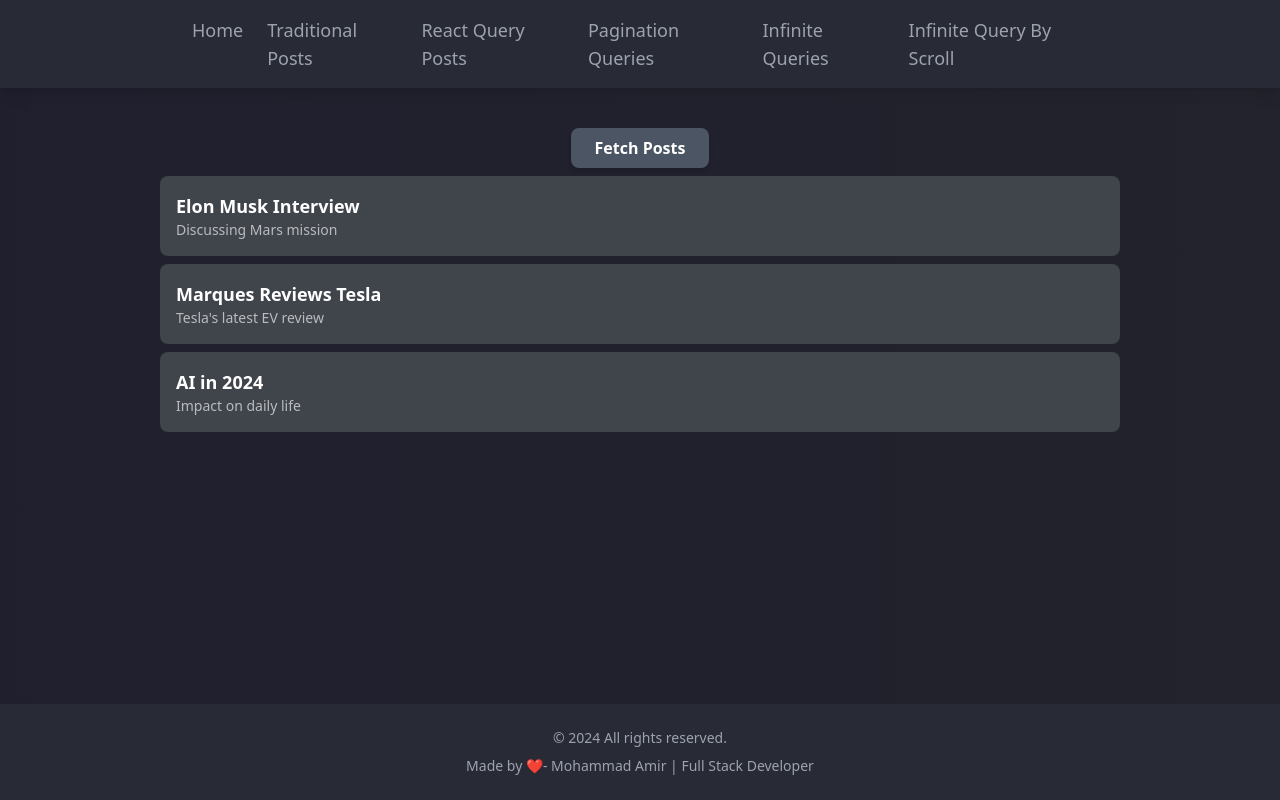
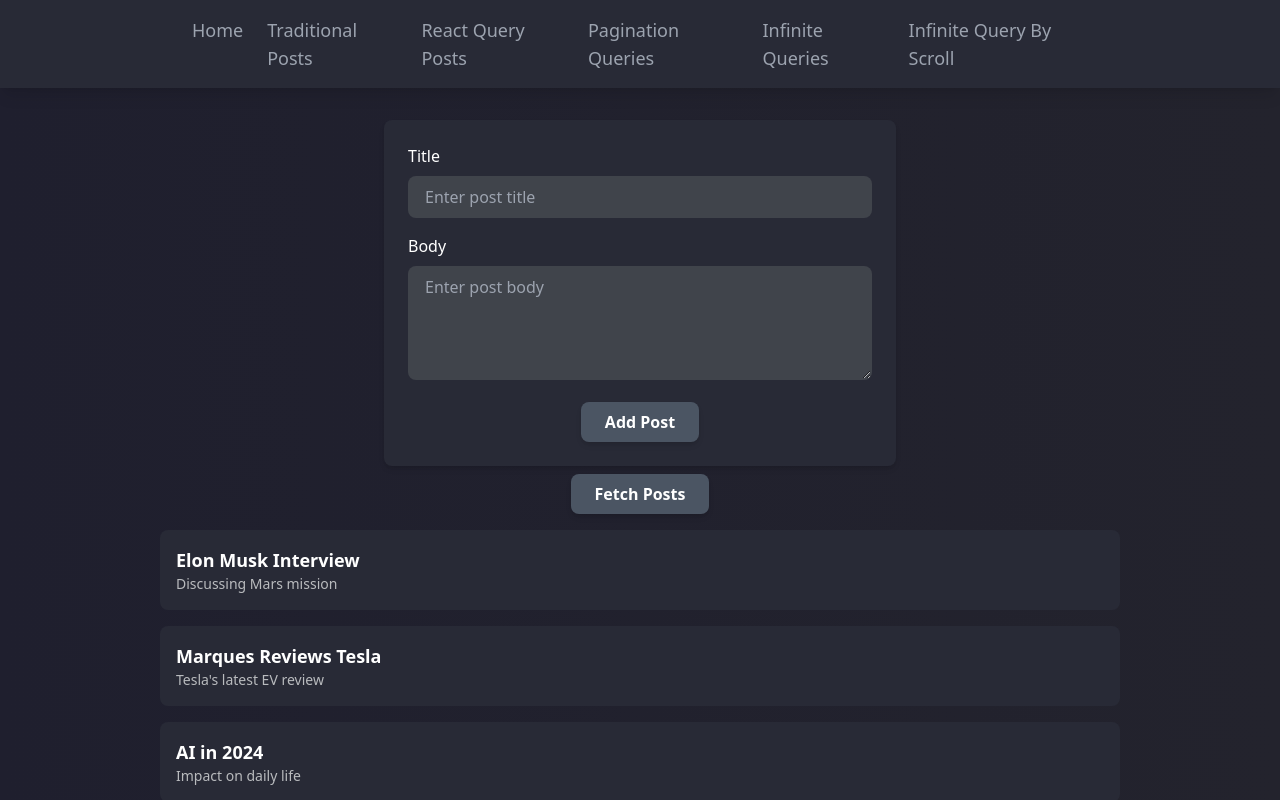
Before and after one commit to amirsep/react-query, a React (Create React App) app: page /rq-posts in a window 1280 px wide. Both pictures are taken after a click on the button "Fetch Posts". Shown: the top 800 px of the page. Built offline with nearby package versions, Linux system fonts and the light colour scheme; data requests are answered from the project's data file.

Commit message:
ui changes

```diff
--- a/db.json
+++ b/db.json
@@ -14,6 +14,16 @@
       "id": "3",
       "title": "AI in 2024",
       "body": "Impact on daily life"
+    },
+    {
+      "title": "new title ",
+      "body": "new body",
+      "id": "jykuD7u"
+    },
+    {
+      "title": "",
+      "body": "",
+      "id": "XIKQ01i"
     }
   ],
   "fruits": [
@@ -258,6 +268,4 @@
       "name": "Boysenberry"
     }
   ]
-
-
 }
--- a/src/components/InfiniteQueries.js
+++ b/src/components/InfiniteQueries.js
@@ -89,7 +89,7 @@ const InfiniteQueries = () => {
           return (
             <div
               key={fruit.id}
-              className="post-item bg-[#40444b] rounded-lg p-4 mb-2 transition-colors duration-300 hover:bg-[#4f545c] cursor-pointer"
+              className="post-item bg-[#282a36] rounded-lg p-4 mb-2 transition-colors duration-300 hover:bg-[#3b3e4a] cursor-pointer"
             >
               <h3 className="post-title text-lg font-bold text-white m-0">
                 {fruit.name}
--- a/src/components/InfiniteQueryByScroll.js
+++ b/src/components/InfiniteQueryByScroll.js
@@ -87,7 +87,7 @@ const InfiniteQueryByScroll = () => {
           return (
             <div
               key={fruit.id}
-              className="post-item bg-[#40444b] rounded-lg p-4 mb-2 transition-colors duration-300 hover:bg-[#4f545c] cursor-pointer"
+              className="post-item bg-[#282a36]  rounded-lg p-4 mb-2 transition-colors duration-300 hover:bg-[#3b3e4a] cursor-pointer"
             >
               <h3 className="post-title text-lg font-bold text-white m-0">
                 {fruit.name}
--- a/src/components/PaginationQueries.js
+++ b/src/components/PaginationQueries.js
@@ -57,7 +57,7 @@ const PaginationQueries = () => {
       {data?.data.map((item) => (
         <div
           key={item.id}
-          className="post-item bg-[#40444b] rounded-lg p-4 mb-2 transition-colors duration-300 hover:bg-[#4f545c] cursor-pointer"
+          className=" bg-[#282a36]  rounded-lg p-4 mb-2 transition-colors duration-300 hover:bg-[#3b3e4a] cursor-pointer"
         >
           <h3 className="post-title text-lg font-bold text-white m-0">
             {item.name}
--- a/src/components/PostsRQ.js
+++ b/src/components/PostsRQ.js
@@ -1,18 +1,41 @@
-import { useQuery } from "@tanstack/react-query";
+import { useMutation, useQuery } from "@tanstack/react-query";
 import axios from "axios";
+import { useState } from "react";
 import { Link } from "react-router-dom";
 
+// GET Method
+const fetchPosts = () => {
+  return axios.get("http://localhost:4000/posts");
+};
+
+// POST Method
+const addPost = (post) => {
+  return axios.post("http://localhost:4000/posts", post);
+};
+
 const PostsRQ = () => {
+  const [title, setTitle] = useState("");
+  const [body, setBody] = useState("");
+
   const { isLoading, isError, error, data, isFetching, refetch } = useQuery({
     queryKey: ["posts"],
-    queryFn: () => {
-      return axios.get("http://localhost:4000/posts");
-    },
+    queryFn: fetchPosts,
+    enabled: false,
     // refetchInterval: 1000,
     // refetchIntervalInBackground: true,
-    enabled: false,
   });
-  console.log(isLoading, isFetching);
+
+  const { mutate } = useMutation({
+    mutationFn: addPost,
+  });
+
+  const handleSubmit = (e) => {
+    e.preventDefault();
+    const post = { title, body };
+    mutate(post);
+    setTitle("");
+    setBody("");
+  };
 
   if (isLoading) {
     return (
@@ -53,6 +76,41 @@ const PostsRQ = () => {
   }
   return (
     <div className="rounded-lg  w-full mx-auto">
+      <form
+        onSubmit={handleSubmit}
+        className="bg-[#282a36] p-6 rounded-lg shadow-md max-w-lg mx-auto"
+      >
+        <div className="mb-4">
+          <label className="block text-white font-medium mb-2">Title</label>
+          <input
+            type="text"
+            onChange={(e) => setTitle(e.target.value)}
+            placeholder="Enter post title"
+            value={title}
+            className="w-full px-4 py-2 border border-transparent rounded-lg bg-[#40444b] text-white placeholder-gray-400 focus:outline-none focus:ring-2 focus:bg-gray-700"
+          />
+        </div>
+
+        <div className="mb-4">
+          <label className="block text-white font-medium mb-2">Body</label>
+          <textarea
+            onChange={(e) => setBody(e.target.value)}
+            placeholder="Enter post body"
+            value={body}
+            rows="4"
+            className="w-full px-4 py-2 border border-transparent rounded-lg bg-[#40444b] text-white placeholder-gray-400 focus:outline-none focus:ring-2 focus:bg-gray-700"
+          />
+        </div>
+        <div className="flex justify-center">
+          <button
+            type="submit"
+            className=" px-6 py-2 text-white font-bold rounded-lg shadow-md bg-gray-600 hover:bg-gray-700 transition duration-300 ease-in-out transform hover:scale-105"
+          >
+            Add Post
+          </button>
+        </div>
+      </form>
+
       <div className="flex justify-center my-2">
         <button
           className="px-6 py-2  text-white font-bold rounded-lg shadow-md bg-gray-600 hover:bg-gray-700 transition duration-300 ease-in-out transform hover:scale-105"
@@ -66,7 +124,7 @@ const PostsRQ = () => {
         <Link to={`/rq-posts/${post.id}`}>
           <div
             key={post.id}
-            className="post-item bg-[#40444b] rounded-lg p-4 mb-2 transition-colors duration-300 hover:bg-[#4f545c] cursor-pointer"
+            className="bg-[#282a36] mt-4 rounded-lg p-4 mb-2 transition-colors duration-300 hover:bg-[#3b3e4a] cursor-pointer"
           >
             <h3 className="post-title text-lg font-bold text-white">
               {post.title}
--- a/src/components/PostsTraditional.js
+++ b/src/components/PostsTraditional.js
@@ -72,7 +72,7 @@ const PostsTraditional = () => {
         <div
           onClick={() => handleClick(post.id)}
           key={post.id}
-          className="post-item bg-[#40444b] rounded-lg p-4 mb-2 transition-colors duration-300 hover:bg-[#4f545c] cursor-pointer"
+          className="post-item bg-[#282a36] rounded-lg p-4 mb-2 transition-colors duration-300 hover:bg-[#3b3e4a] cursor-pointer"
         >
           <h3 className="post-title text-lg font-bold text-white m-0">
             {post.title}
```
Lines whose indentation alone changed are shown as unchanged.
